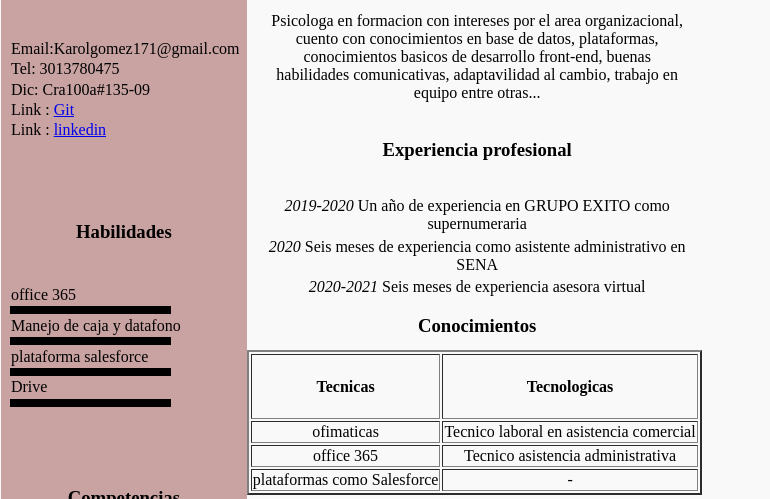
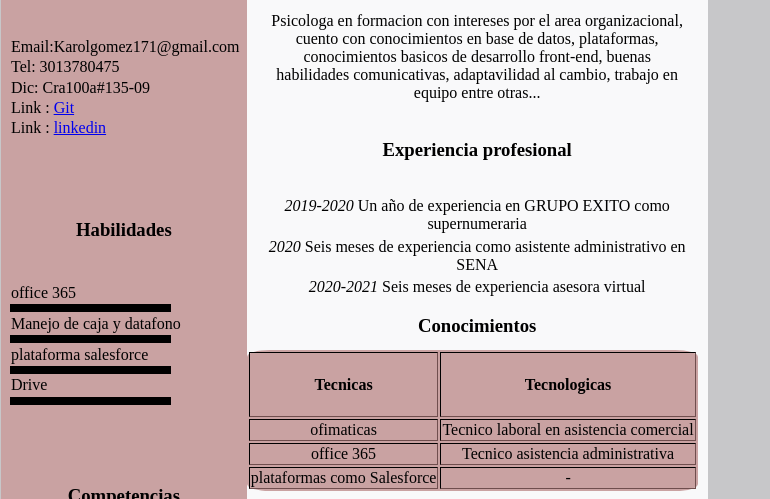
Before and after one commit to Karojulicha/my-cv, a plain HTML site: page index.html in a window 1280 px wide. Shown: the part 301-800 px from the top of the page, without its empty margins (0-770 px from the left). Drawn offline with Linux system fonts and the light colour scheme.

Commit message:
actualizacion css

```diff
--- a/style.css
+++ b/style.css
@@ -1,15 +1,43 @@
 body {
+
     display: flex;
+   flex-basis: center;
     margin:0%;
    width: 60%;
    height: 500%;
-   align-content: center;
    padding: 1px;
-   background: rgb(249, 249, 250);
-   border-radius:;
+   background: rgb(199, 199, 201);
+   border-radius: 5px;
 
 }
 
+header {
+    align-content: center;
+    font-size: medium;
+    margin:0%;
+    width: 30%;
+    padding: 1%;
+    background: rgb(201, 162, 162);
+    border-radius: 2%;
+   }
+
+.titulos{ align-items: center;}
+
+section {
+   width: 60%;
+   text-align: center;
+   background:  rgb(249, 249, 250);
+   border-radius: 2%;
+   border: black;
+}
+
+    table{ border-radius: 5%;
+           background: rgb(201, 162, 162);
+           align-content: center;
+           align-items: center;
+           border :rgb(27, 19, 19);
+
+}
 h1{
     text-align: center;
 font-size: 300%;
@@ -36,10 +64,11 @@ h3 {
 p{ padding: 5%;
 margin:0%;
 margin-top: 0%;
-rgb(249, 249, 250);
+ border:rgb(27, 19, 19);
 }
 
-    .boxone{
+ .boxone{
+
     background: black;
     margin: 1px;
     width: 70%;
@@ -50,27 +79,3 @@ rgb(249, 249, 250);
         margin: 1%;
         padding: 0%;
     }
-
-    .experiencia{
-        width: 70%;
-    }
-
-  header {
-    border: black;
-    align-content: center;
-    font-size: medium;
-    margin:0%;
-    width: 30%;
-    padding: 1%;
-    background: rgb(201, 162, 162);
-   }
-
-.titulos{ align-items: center;}
-
-section {
-   width: 60%;
-   text-align: center;
-   background:  rgb(249, 249, 250);
-   border-radius:;
-   border: 2px black;
-}
```
